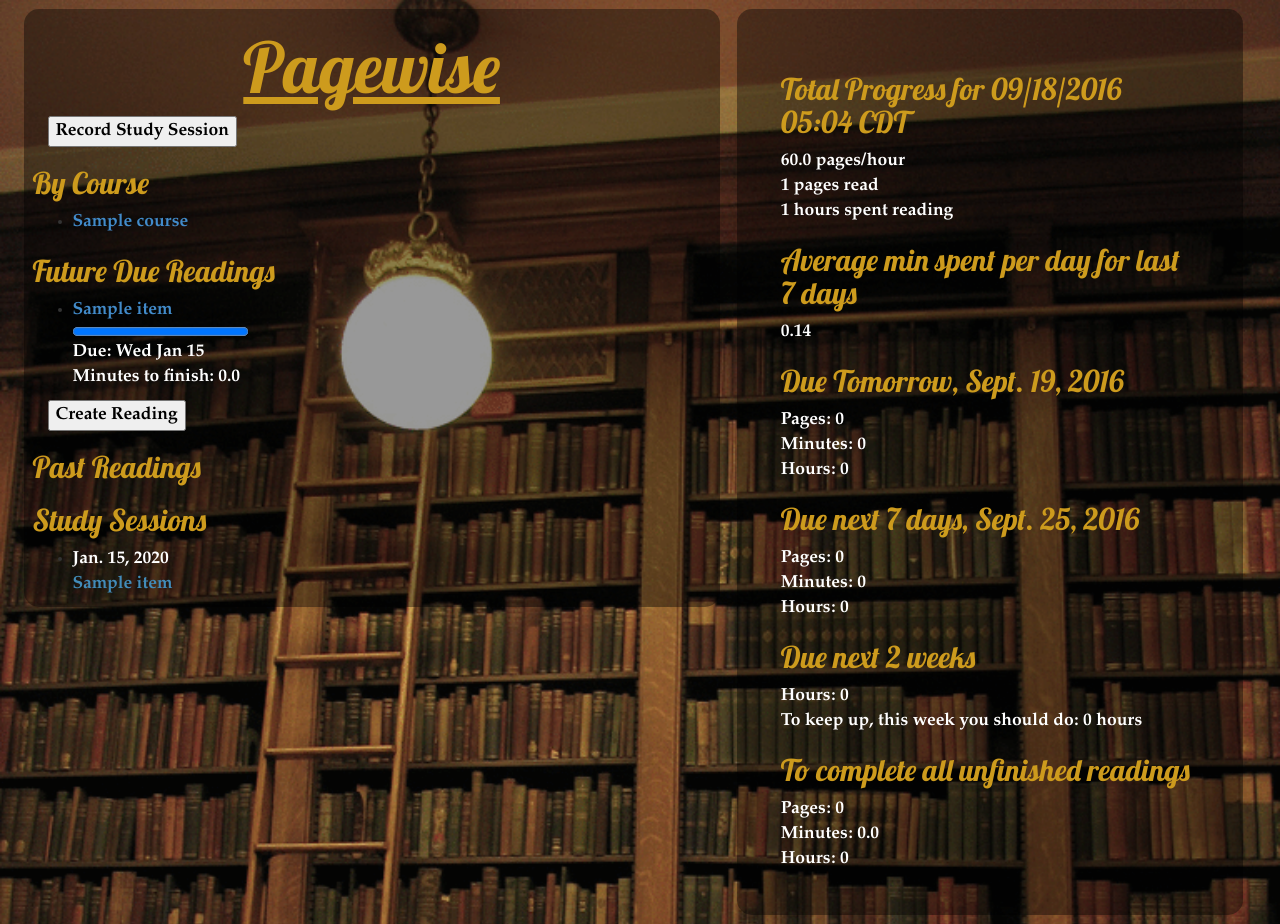
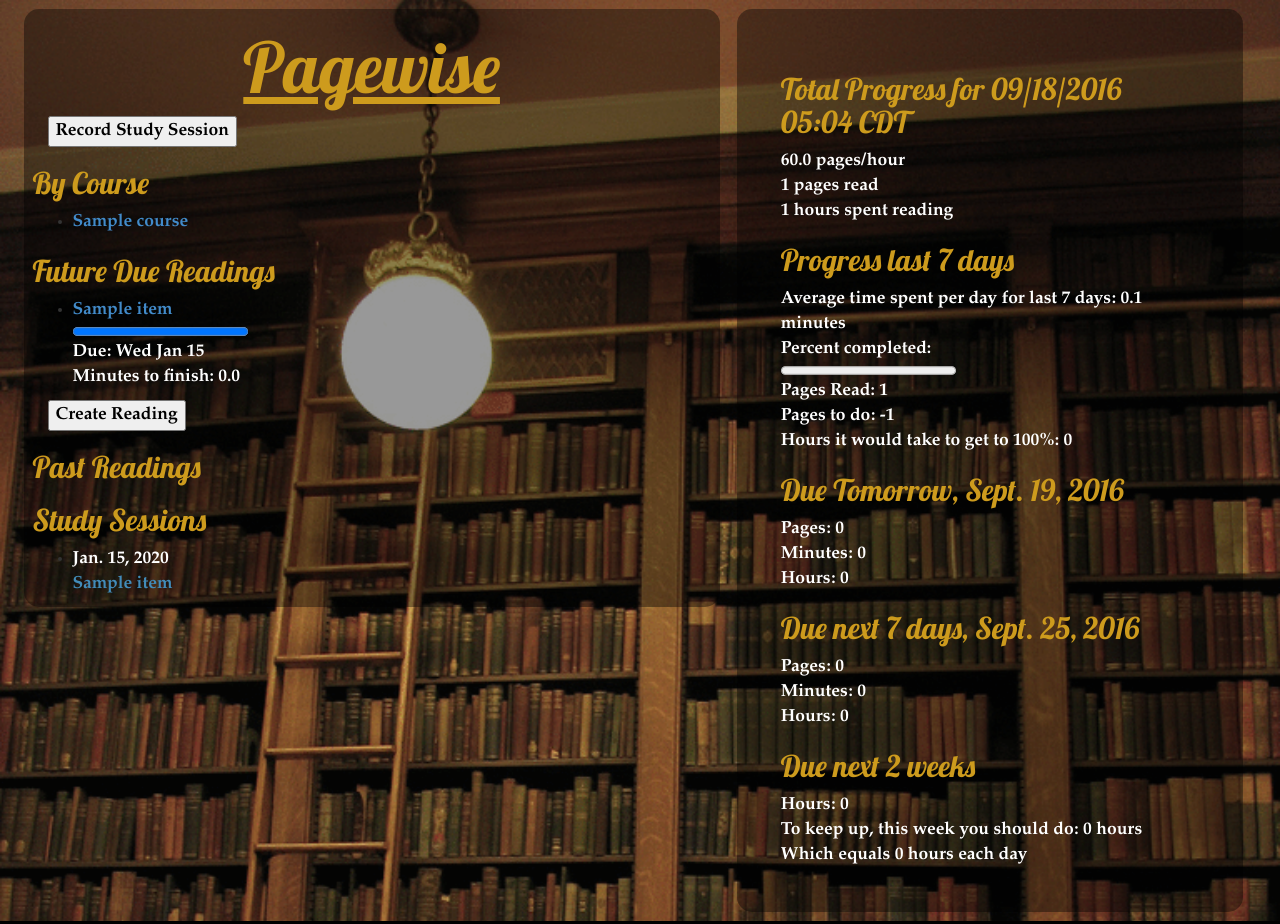
Before and after one commit to carolinehardin/pagewise, a Django app: page / in a window 1280 px wide. Run offline with Django 3.2, Linux system fonts and the light colour scheme; tables that the repository leaves empty hold one stand-in row (values such as "Sample post"); some libraries are stand-ins or nearby versions.

Commit message:
added more statistics for progress in last week, removed total undone b/c it was discouraging, and some other minor improvements

```diff
--- a/firstdjango/firstdjango/templates/inventory/index.html
+++ b/firstdjango/firstdjango/templates/inventory/index.html
@@ -99,8 +99,15 @@
 			<span class="speed">{{ totalPgRead }} pages read</span>
 			<span class="speed">{{ readingSpeed|mul:totalPgRead|div:60|floatformat}} hours spent reading</span>
 
-		<h2> Average min spent per day for last 7 days </h2>
-			<span class="speed"> {{last7DaysTimeSpent|div:7|floatformat:2}}</span>
+		<h2>Progress last 7 days</h2>
+			<span class="speed">Average time spent per day for last 7 days:  {{last7DaysTimeSpent|div:7|floatformat}} minutes</span>
+			<span class="speed">Percent completed:
+			<progress class="progressbar" value={{last7DaysPgRead|div:last7DaysPgTotal|mul:100|floatformat:2}} max="100"></progress>
+			 </span> <!--what about div by zero?-->
+			<span class="speed">Pages Read: {{last7DaysPgRead}}</span>
+			<span class="speed">Pages to do: {{ last7DaysPgTotal|sub:last7DaysPgRead}}</span>
+			<span class="speed">Hours it would take to get to 100%: {{last7DaysTimeRemaining|div:60|floatformat }}</span>
+
 
 		<h2>Due Tomorrow, {{ tomorrow }}</h2>
 			<span class="speed">Pages: {{ tomorrowPgRemaining}}</span>
@@ -115,11 +122,9 @@
 		<h2>Due next 2 weeks</h2>
 			<span class="speed">Hours: {{ next2WeeksTimeRemaining|div:60|floatformat}}</span>
 			<span class="speed">To keep up, this week you should do: {{ next2WeeksTimeRemaining|div:60|div:2|floatformat}} hours</span>
+			<span class="speed">Which equals {{ next2WeeksTimeRemaining|div:60|div:2|div:7|floatformat}} hours each day</span>
 
-		<h2> To complete all unfinished readings</h2>
-			<span class="speed">Pages: {{ totalPgRemaining}}</span>
-			<span class="speed">Minutes: {{ totalTimeRemaining }}</span>
-			<span class="speed">Hours: {{ totalTimeRemaining|div:60|floatformat}}</span>
+
 </section>
 
 
--- a/firstdjango/inventory/views.py
+++ b/firstdjango/inventory/views.py
@@ -15,13 +15,23 @@ def index(request):
 	items = Item.objects.all().order_by('-dueDate')
 	studySessions = StudySessions.objects.all()
 	course = Course.objects.all().order_by('-id')
+
 	totalMinSpent = 0
 	totalPgRead = 0
+
 	totalTimeRemaining = 0
 	totalPgRemaining = 0
+
 	futureDue = [] #this will save every reading due soon
+
 	pastDue = [] #stuff due today or earlier
+
+	#what was done (or not done!) in the last week?
 	last7DaysTimeSpent = 0
+	last7DaysPgRead = 0
+	last7DaysPgTotal= 0
+	last7DaysTimeRemaining = 0
+
 
 	dueTomorrow = [] # stuff due tomorrow, used for calculating how many hours remaining work you have today
 	tomorrowPgRemaining = 0
@@ -40,7 +50,7 @@ def index(request):
 	tomorrow = now + timedelta(days=1)
 
 	in7Days = now + timedelta(days=7) #we count today as part of the week
-	last7Days = now - timedelta(days=7)
+	last7Days = now + timedelta(days=-7)
 	in2Weeks = now + timedelta(days=14)
 
 	for oneSession in studySessions:
@@ -48,9 +58,10 @@ def index(request):
 		totalPgRead = totalPgRead + oneSession.endPage-oneSession.startPage + 1
 		totalMinSpent = totalMinSpent + oneSession.timeSpent
 
-		#add up the time spent only during the last week
+		#add up the time and pages from last week
 		if oneSession.date > last7Days:
 			last7DaysTimeSpent = last7DaysTimeSpent + oneSession.timeSpent
+			last7DaysPgRead = last7DaysPgRead + oneSession.endPage-oneSession.startPage +1
 
 	#avoid divide by zero errors
 	if totalMinSpent > 0:
@@ -97,7 +108,8 @@ def index(request):
 		#if it's due in the future
 		if oneReading.dueDate > now:
 			futureDue.append(oneReading)
-			# We'd like to know tomorrow due in particular
+
+			# We'd like to know tomorrow due
 			if (oneReading.dueDate == tomorrow ):
 				dueTomorrow.append(oneReading)
 				tomorrowPgRemaining = tomorrowPgRemaining + pagesAssigned - pagesRead
@@ -117,6 +129,12 @@ def index(request):
 		else: #else, it's due in the past
 			pastDue.append(oneReading)
 
+			#was it due in the last week?
+			if oneReading.dueDate > last7Days:
+				last7DaysPgTotal = last7DaysPgTotal + pagesAssigned
+				last7DaysTimeRemaining = last7DaysTimeRemaining + oneReading.timeRemaining
+
+
 
 	return render(request, 'inventory/index.html', {
 		'items': items,
@@ -135,8 +153,11 @@ def index(request):
 		'in7Days': in7Days,
 		'next7DaysPgRemaining' : next7DaysPgRemaining,
 		'next7DaysTimeRemaining': next7DaysTimeRemaining,
+		'next2WeeksTimeRemaining': next2WeeksTimeRemaining,
+		'last7DaysPgRead':  last7DaysPgRead,
 		'last7DaysTimeSpent': last7DaysTimeSpent,
-		'next2WeeksTimeRemaining': next2WeeksTimeRemaining,
+		'last7DaysTimeRemaining': last7DaysTimeRemaining,
+		'last7DaysPgTotal' : last7DaysPgTotal,
 
 	})
 
```
